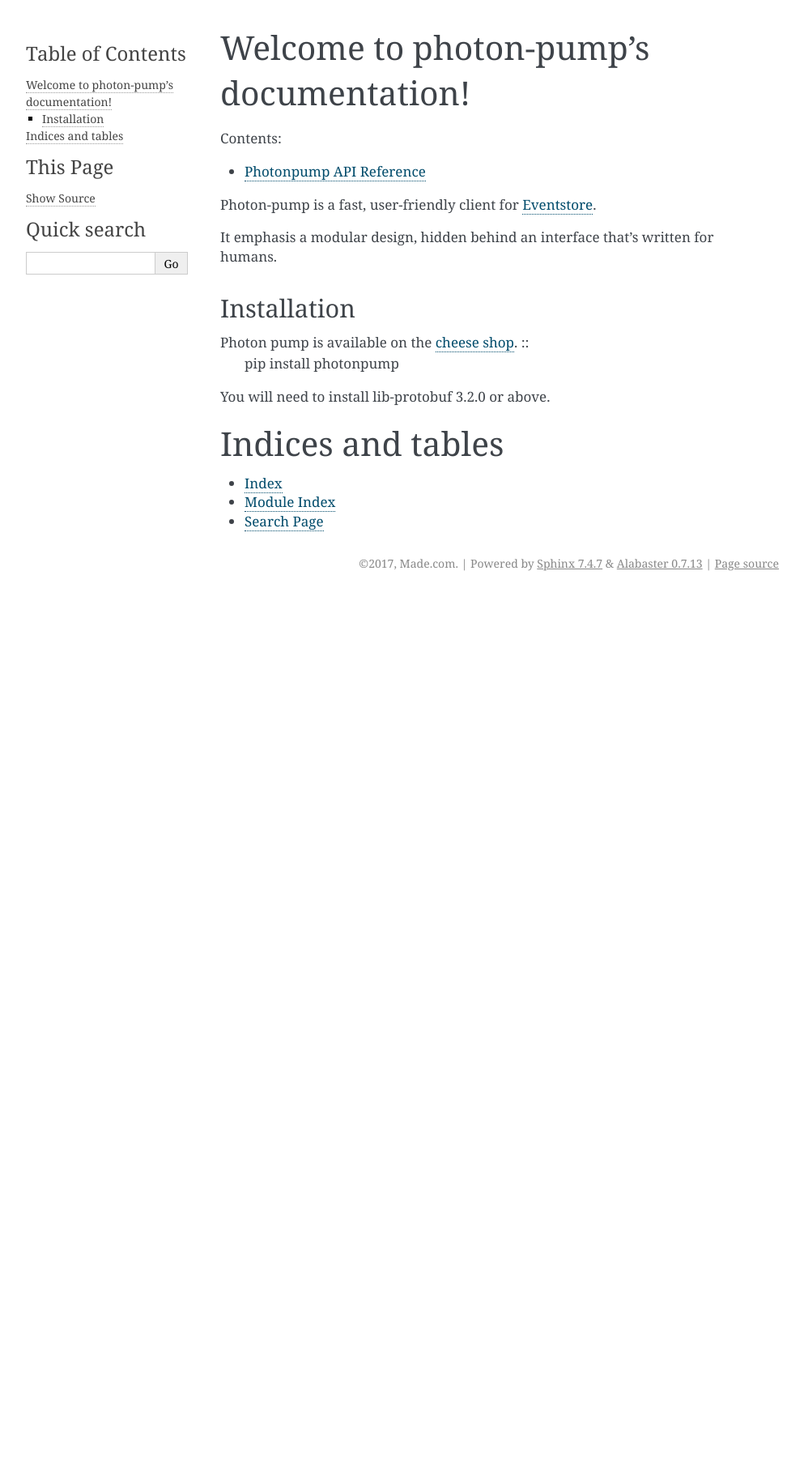
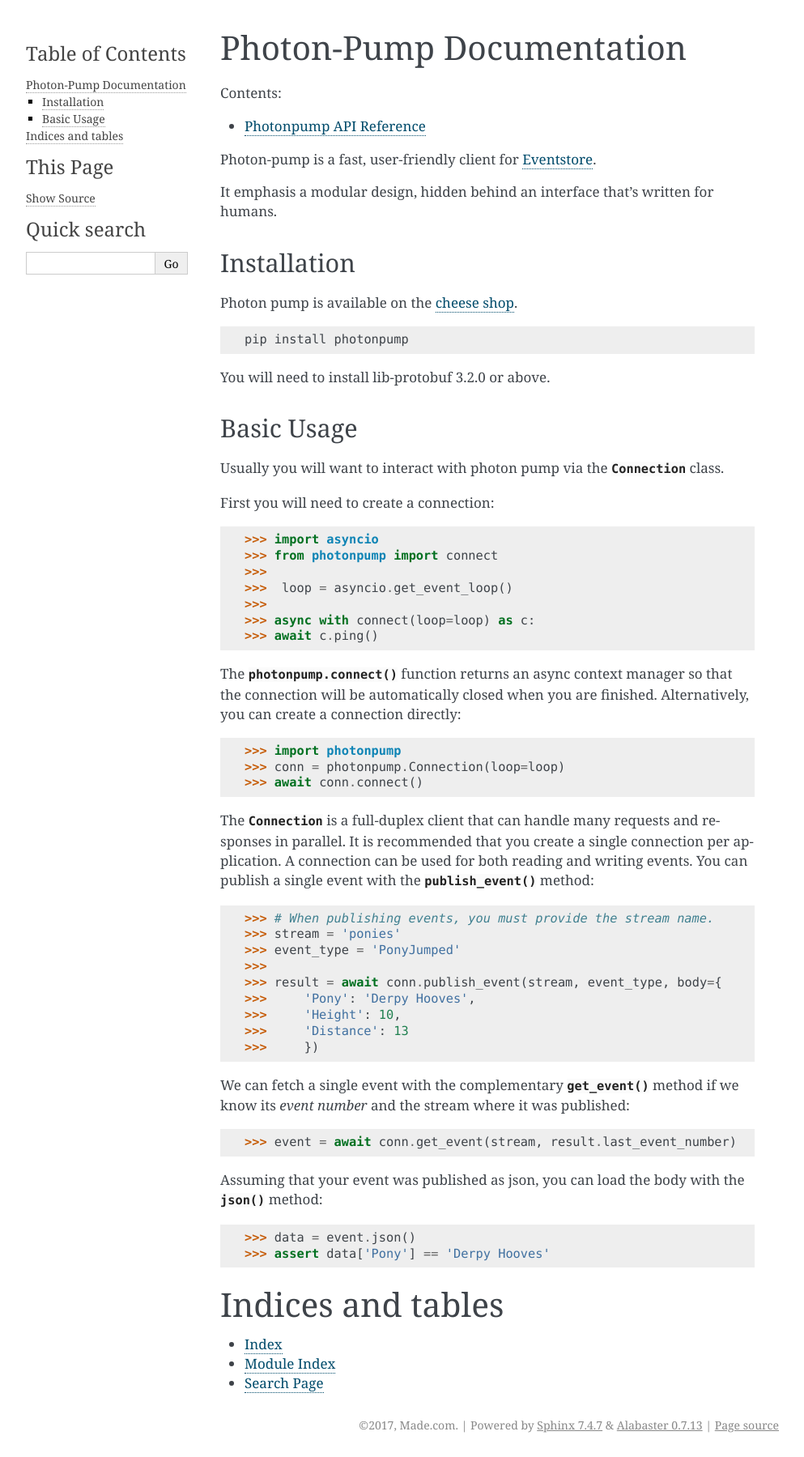
Before and after one commit to epoplavskis/photon-pump, a Sphinx documentation site: the page built from docs/index.rst, in a window 1280 px wide. Shown: the whole page at 81% size, without its empty margins (148-1141 px from the left). Built offline with Sphinx 7.4.7, drawn with Linux system fonts in a browser that asks for light colours; pages that are not in the unit, such as notebooks, are missing from menus; before the commit the page ends 900 px from its top, so only the background shows below that.

Commit message:
More docs

```diff
--- a/README.rst
+++ b/README.rst
@@ -65,6 +65,7 @@
 - [ ] Catch up subscription - probably as `conn.stream('my-stream', forever=True)`
 - [ ] Persistent Subscriptions
 - [ ] Event-based alternative to async generators, eg ::
+
         conn.on_event.append(lambda e: print(e))
         conn.watch('my-stream')
 
--- a/docs/index.rst
+++ b/docs/index.rst
@@ -3,8 +3,8 @@
    You can adapt this file completely to your liking, but it should at least
    contain the root `toctree` directive.
 
-Welcome to photon-pump's documentation!
-=======================================
+Photon-Pump Documentation
+=========================
 
 .. toctree::
    :maxdepth: 2
@@ -21,11 +21,52 @@
 ------------
 
 Photon pump is available on the `cheese shop`_. ::
+
     pip install photonpump
 
 You will need to install lib-protobuf 3.2.0 or above.
 
+Basic Usage
+-----------
 
+Usually you will want to interact with photon pump via the :class:`~photonpump.Connection` class.
+
+First you will need to create a connection:
+
+    >>> import asyncio
+    >>> from photonpump import connect
+    >>>
+    >>>  loop = asyncio.get_event_loop()
+    >>>
+    >>> async with connect(loop=loop) as c:
+    >>> await c.ping()
+
+The :func:`photonpump.connect` function returns an async context manager so that the connection will be automatically closed when you are finished. Alternatively, you can create a connection directly:
+
+    >>> import photonpump
+    >>> conn = photonpump.Connection(loop=loop)
+    >>> await conn.connect()
+
+The :class:`~photonpump.Connection` is a full-duplex client that can handle many requests and responses in parallel. It is recommended that you create a single connection per application. A connection can be used for both reading and writing events. You can publish a single event with the :meth:`~photonpump.Connection.publish_event` method:
+
+    >>> # When publishing events, you must provide the stream name.
+    >>> stream = 'ponies'
+    >>> event_type = 'PonyJumped'
+    >>>
+    >>> result = await conn.publish_event(stream, event_type, body={
+    >>>     'Pony': 'Derpy Hooves',
+    >>>     'Height': 10,
+    >>>     'Distance': 13
+    >>>     })
+
+We can fetch a single event with the complementary :meth:`~photonpump.Connection.get_event` method if we know its `event number` and the stream where it was published:
+
+    >>> event = await conn.get_event(stream, result.last_event_number)
+
+Assuming that your event was published as json, you can load the body with the :meth:`~photonpump.messages.Event.json` method:
+
+    >>> data = event.json()
+    >>> assert data['Pony'] == 'Derpy Hooves'
 
 
 Indices and tables
@@ -36,4 +77,4 @@
 * :ref:`search`
 
 .. _Eventstore: http://geteventstore.com
-.. _cheese shop: https://pypi.org/
+.. _cheese shop: https://pypi.python.org/pypi/photon-pump
--- a/photonpump/__init__.py
+++ b/photonpump/__init__.py
@@ -93,7 +93,7 @@
         self.read_loop = asyncio.ensure_future(self.read_responses())
 
     async def _read_header(self):
-        """Read a single message from the reader, returning the tuple (header, data bytes)"""
+        """Read a message header from the StreamReader."""
         next_msg_len = await self.reader.read(SIZE_UINT_32)
         next_header = await self.reader.read(HEADER_LENGTH)
         (cmd, flags,a,b) = self._head.unpack(next_header)
--- a/setup.py
+++ b/setup.py
@@ -19,7 +19,7 @@
             buf.append(f.read())
     return sep.join(buf)
 
-long_description = read('README.md', 'CHANGES.md')
+long_description = read('README.rst', 'CHANGES.md')
 
 class PyTest(TestCommand):
     def finalize_options(self):
```
